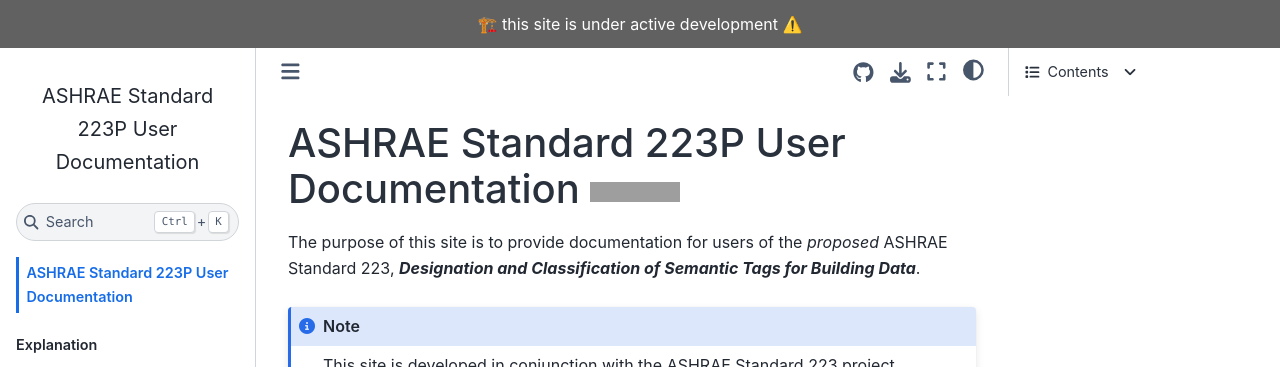
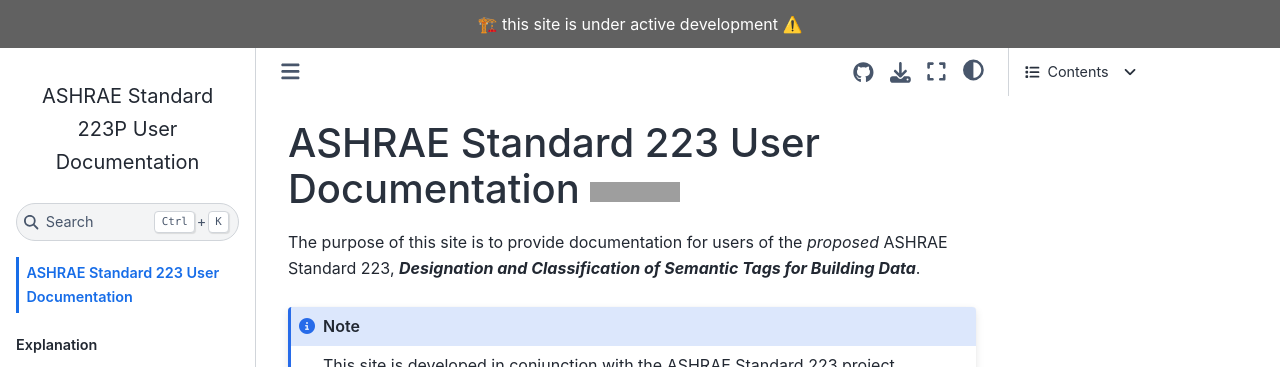
Before and after one commit to open223/docs.open223.info, a Jupyter Book: the page built from intro.md, in a window 1280 px wide and 1276 px high. Shown: the top 367 px of the window. Built offline with Jupyter Book 1.0.4 settings and Sphinx 7.4.7 and the Sphinx Book theme 1.1.4, drawn with Linux system fonts in a browser that asks for light colours; grey boxes are pictures that could not be loaded.

Commit message:
replace jupyter book badge with visitor count

```diff
--- a/intro.md
+++ b/intro.md
@@ -1,5 +1,5 @@
 (landing-page)=
-# ASHRAE Standard 223P User Documentation [![Jupyter Book Badge](https://jupyterbook.org/badge.svg)](https://open223.github.io/docs.open223.info/)
+# ASHRAE Standard 223 User Documentation ![Visitors](https://api.visitorbadge.io/api/visitors?path=https%3A%2F%2Fdocs.open223.info%2F&countColor=%23263759)
 
 The purpose of this site is to provide documentation for users of the *proposed* ASHRAE Standard 223, ***Designation and Classification of Semantic Tags for Building Data***.
 
```
